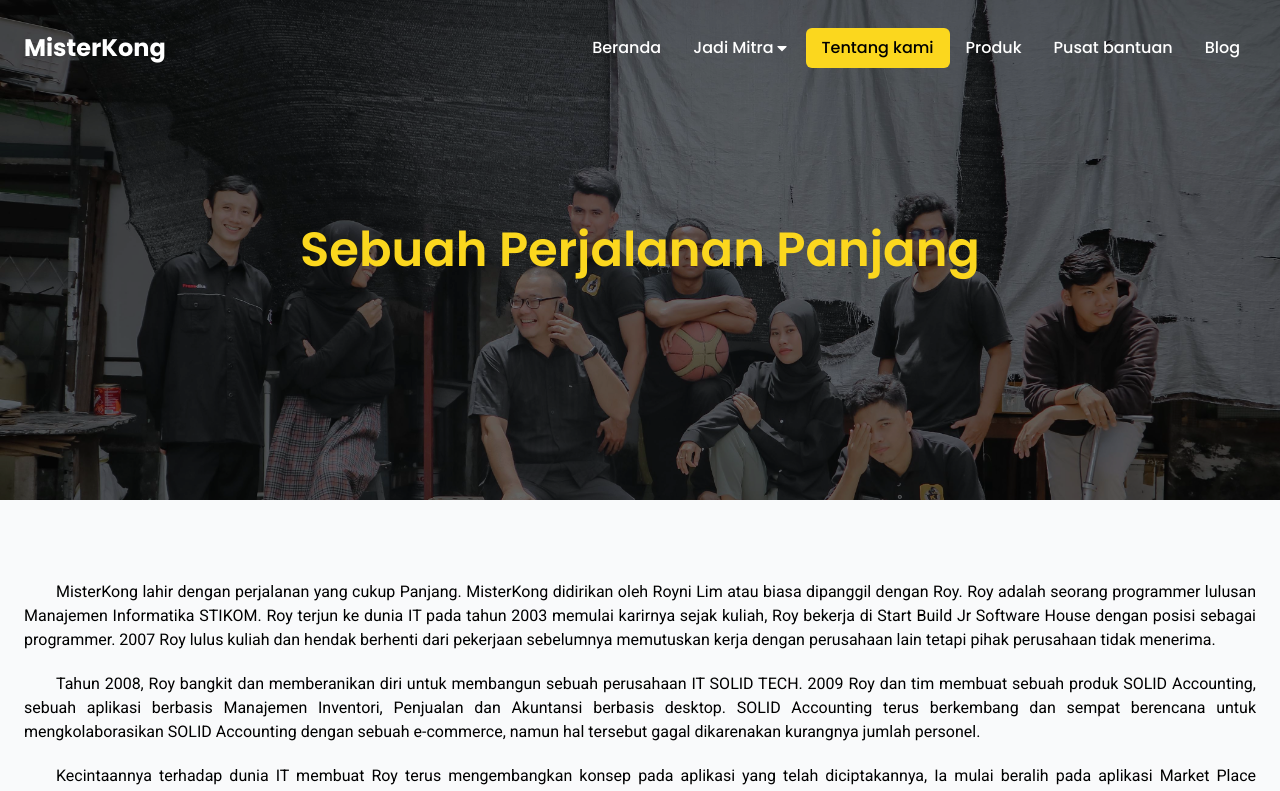
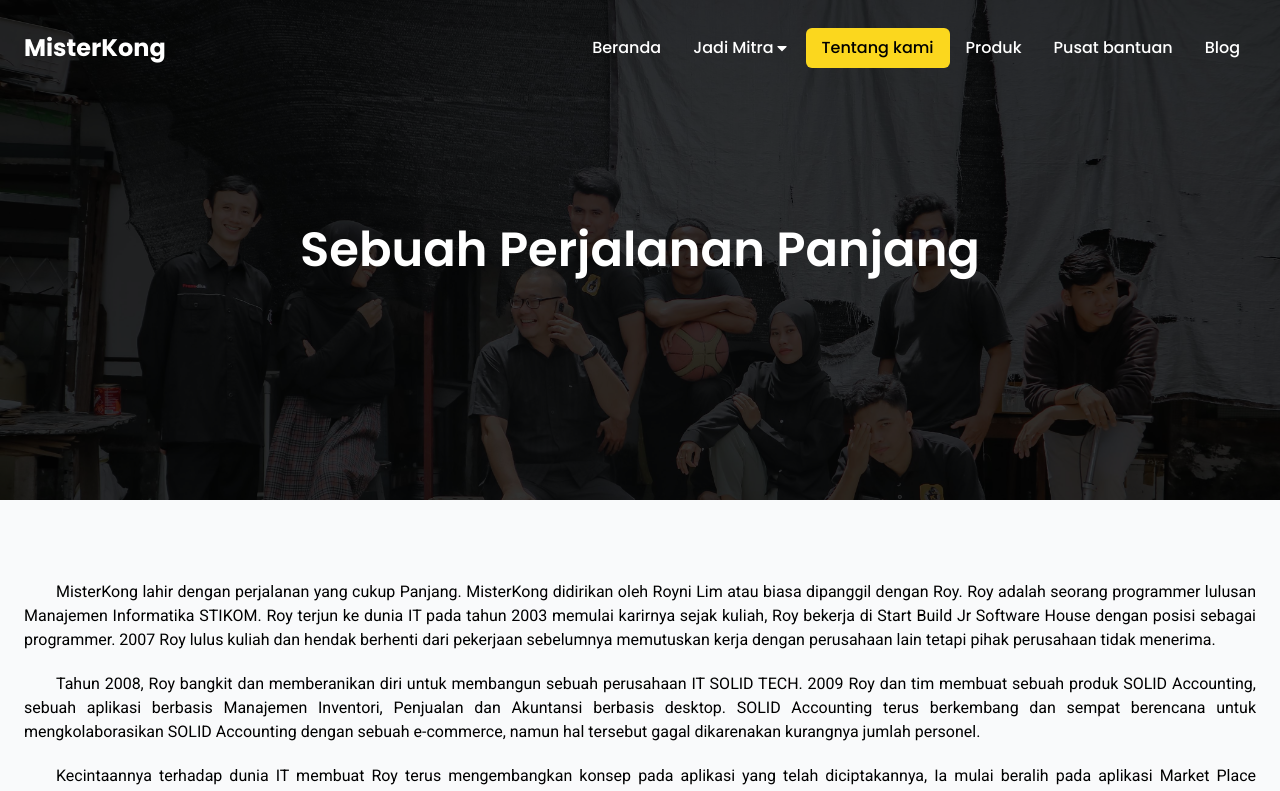
Before and after one commit to syhbandi/misterkong-front-end, a React (Vite) app: page /tentang-kami in a window 1280 px wide. Shown: the top 791 px of the page. Built offline with nearby package versions, Linux system fonts and the light colour scheme.

Commit message:
done tentang

```diff
--- a/src/pages/Tentang/index.tsx
+++ b/src/pages/Tentang/index.tsx
@@ -1,4 +1,20 @@
+import { motion } from "framer-motion";
 import kongFamily from "../../assets/kong-family.jpg";
+
+const header = {
+  off: {
+    y: -50,
+    opacity: 0,
+  },
+  on: {
+    y: 0,
+    opacity: 1,
+    transition: {
+      duration: 0.5,
+    },
+  },
+};
+
 const Tentang = () => {
   return (
     <>
@@ -6,11 +22,16 @@ const Tentang = () => {
         className="h-[500px] bg-cover"
         style={{ backgroundImage: `url(${kongFamily})` }}
       >
-        <div className="backdrop-brightness-50 w-full h-full">
+        <div className="bg-black bg-opacity-75 w-full h-full">
           <div className="container mx-auto max-w-7xl px-6 flex items-center justify-center h-full">
-            <h1 className="text-3xl md:text-5xl font-semibold text-kong font-poppins">
+            <motion.h1
+              variants={header}
+              initial="off"
+              whileInView={"on"}
+              className="text-3xl md:text-5xl font-semibold text-white font-poppins"
+            >
               Sebuah Perjalanan Panjang
-            </h1>
+            </motion.h1>
           </div>
         </div>
       </header>
```
